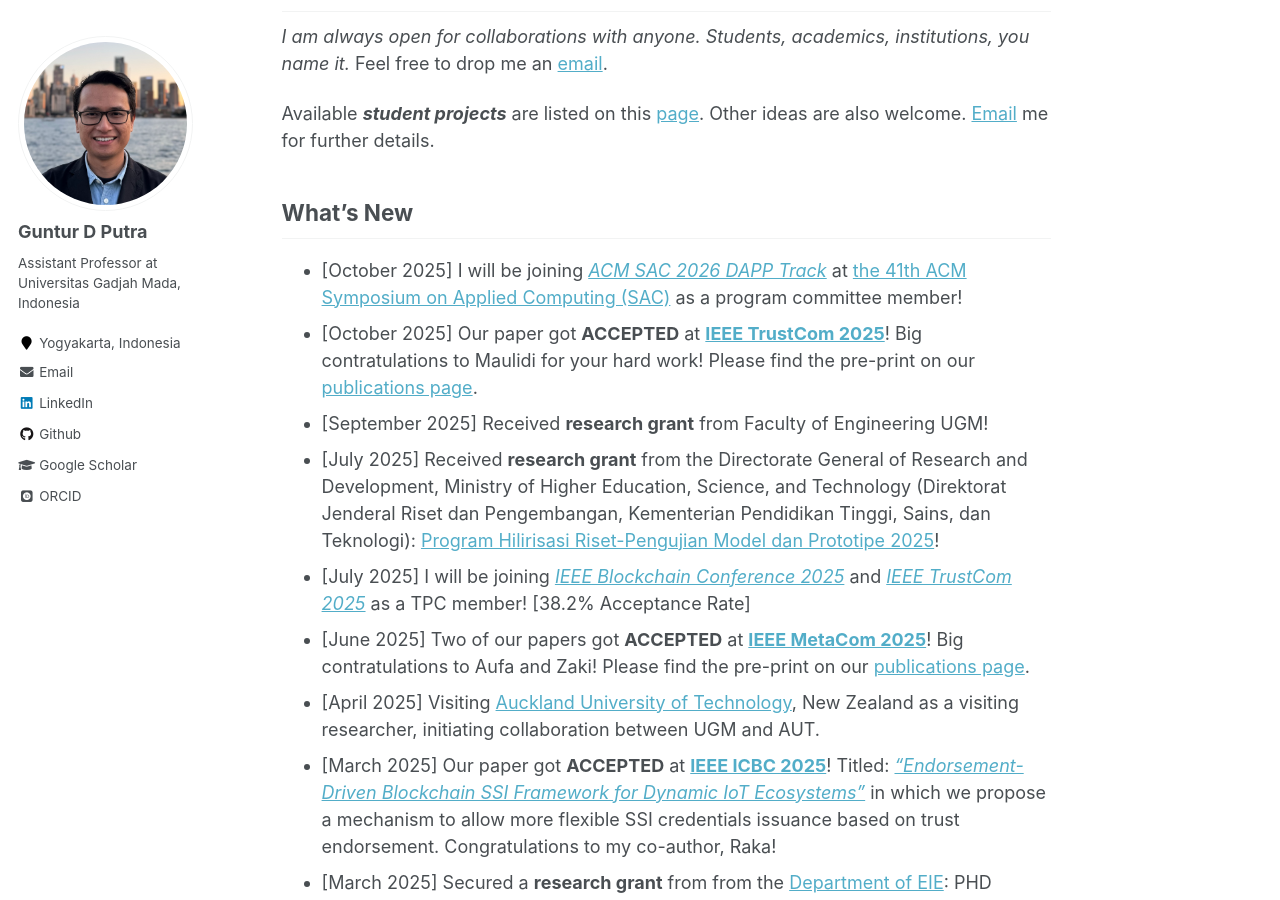
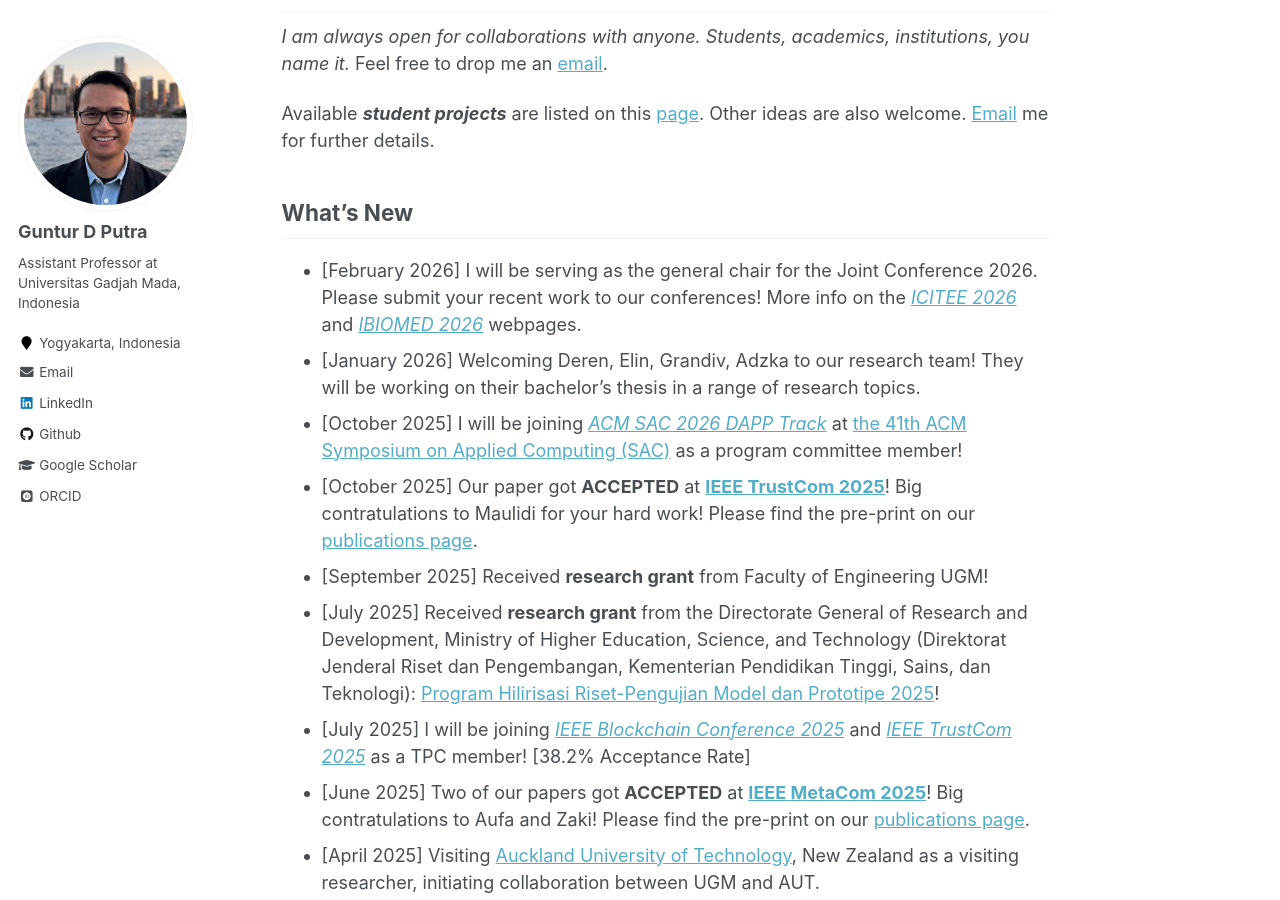
Before and after one commit to gdputra/gdputra.github.io, a Jekyll site: the page built from _pages/about.md, in a window 1280 px wide and 900 px high, scrolled down 670 px. Built offline with Jekyll 4.4.1, drawn with Linux system fonts in a browser that asks for light colours; some web fonts are replaced.

Commit message:
Update about.md
Add some news about new research team and joint conference 2026.

```diff
--- a/_pages/about.md
+++ b/_pages/about.md
@@ -28,6 +28,8 @@ Available _**student projects**_ are listed on this [page](https://gdputra.githu
 
 ## What's New
 
+- [February 2026] I will be serving as the general chair for the Joint Conference 2026. Please submit your recent work to our conferences! More info on the _[ICITEE 2026](https://icitee.ugm.ac.id/)_ and _[IBIOMED 2026](https://ibiomed.ugm.ac.id/)_ webpages.
+- [January 2026] Welcoming Deren, Elin, Grandiv, Adzka to our research team! They will be working on their bachelor's thesis in a range of research topics.
 - [October 2025] I will be joining _[ACM SAC 2026 DAPP Track](https://www.cas-blockchain-certification.com/en/acm-sac-dapp-track)_ at [the 41th ACM Symposium on Applied Computing (SAC)](https://www.sigapp.org/sac/sac2026/) as a program committee member!
 - [October 2025] Our paper got **ACCEPTED** at [**IEEE TrustCom 2025**](https://ieee-aiplus-2025.org/)! Big contratulations to Maulidi for your hard work! Please find the pre-print on our [publications page](https://gdputra.github.io/publications/).
 - [September 2025] Received **research grant** from Faculty of Engineering UGM!
```
